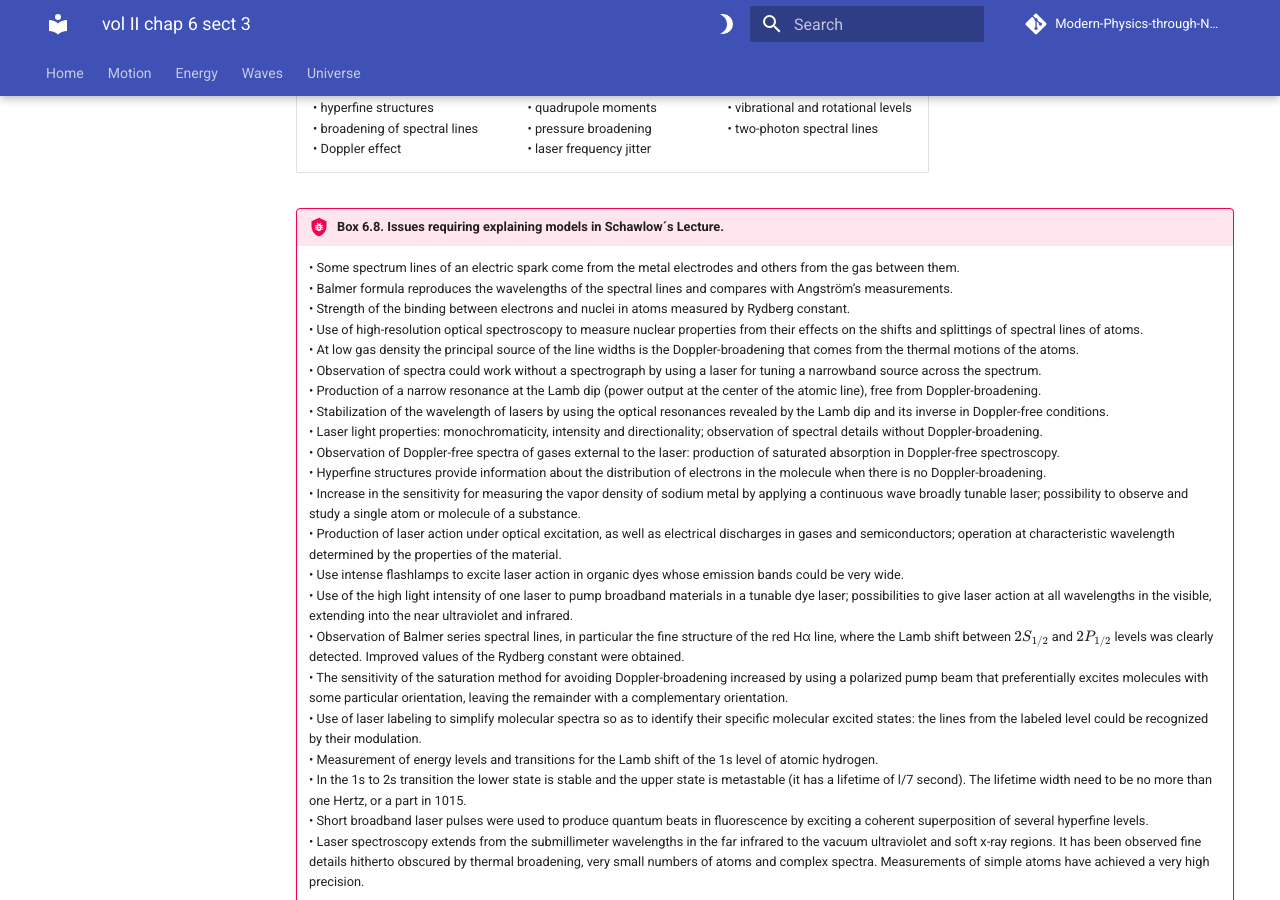
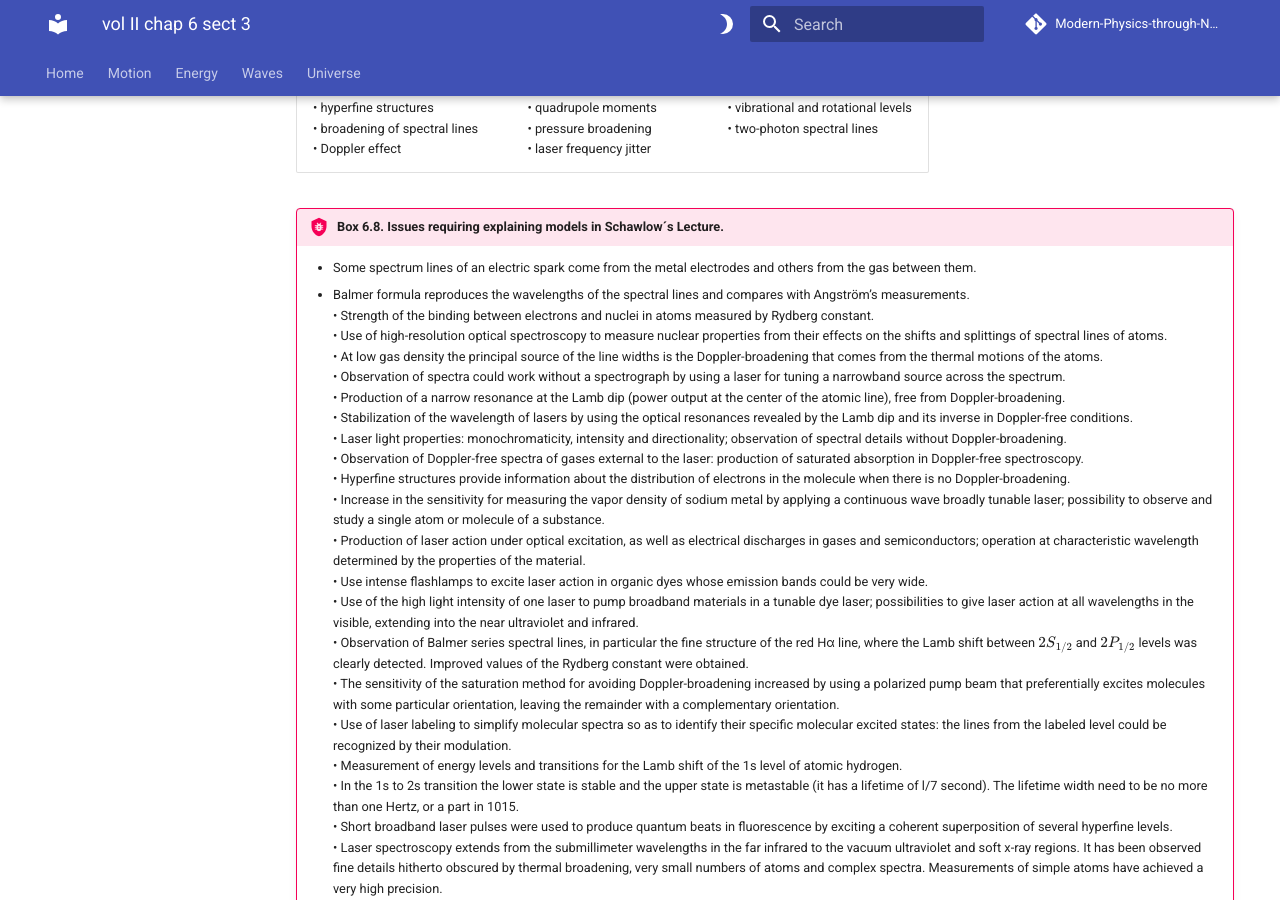
Before and after one commit to modphysnobel/modphysnobel.github.io, an MkDocs documentation site: the page built from docs/vol-II/vol-II-chap-6-sect-3.md, in a window 1280 px wide and 900 px high, scrolled down 5606 px. Built offline with MkDocs 1.6.1 and Material for MkDocs 9.7.7, drawn with Linux system fonts in a browser that asks for light colours; some web fonts are replaced; comment, search, counter and statistics services are not loaded.

```diff
--- a/docs/vol-II/vol-II-chap-6-sect-3.md
+++ b/docs/vol-II/vol-II-chap-6-sect-3.md
@@ -317,8 +317,8 @@ Nobel Lecture: *Spectroscopy in a New Light* by Schawlow.
 
 !!!bug "Box 6.8. Issues requiring explaining models in Schawlow´s Lecture."
 
-	•	Some spectrum lines of an electric spark come from the metal electrodes and others from the gas between them. <br>
-	•	Balmer formula reproduces the wavelengths of the spectral lines and compares with Angström’s measurements. <br>
+	- Some spectrum lines of an electric spark come from the metal electrodes and others from the gas between them. <br>
+	- Balmer formula reproduces the wavelengths of the spectral lines and compares with Angström’s measurements. <br>
 	•	Strength of the binding between electrons and nuclei in atoms measured by Rydberg constant. <br>
 	•	Use of high-resolution optical spectroscopy to measure nuclear properties from their effects on the shifts and splittings of spectral lines of atoms. <br>
 	•	At low gas density the principal source of the line widths is the Doppler-broadening that comes from the thermal motions of the atoms. <br>
```
